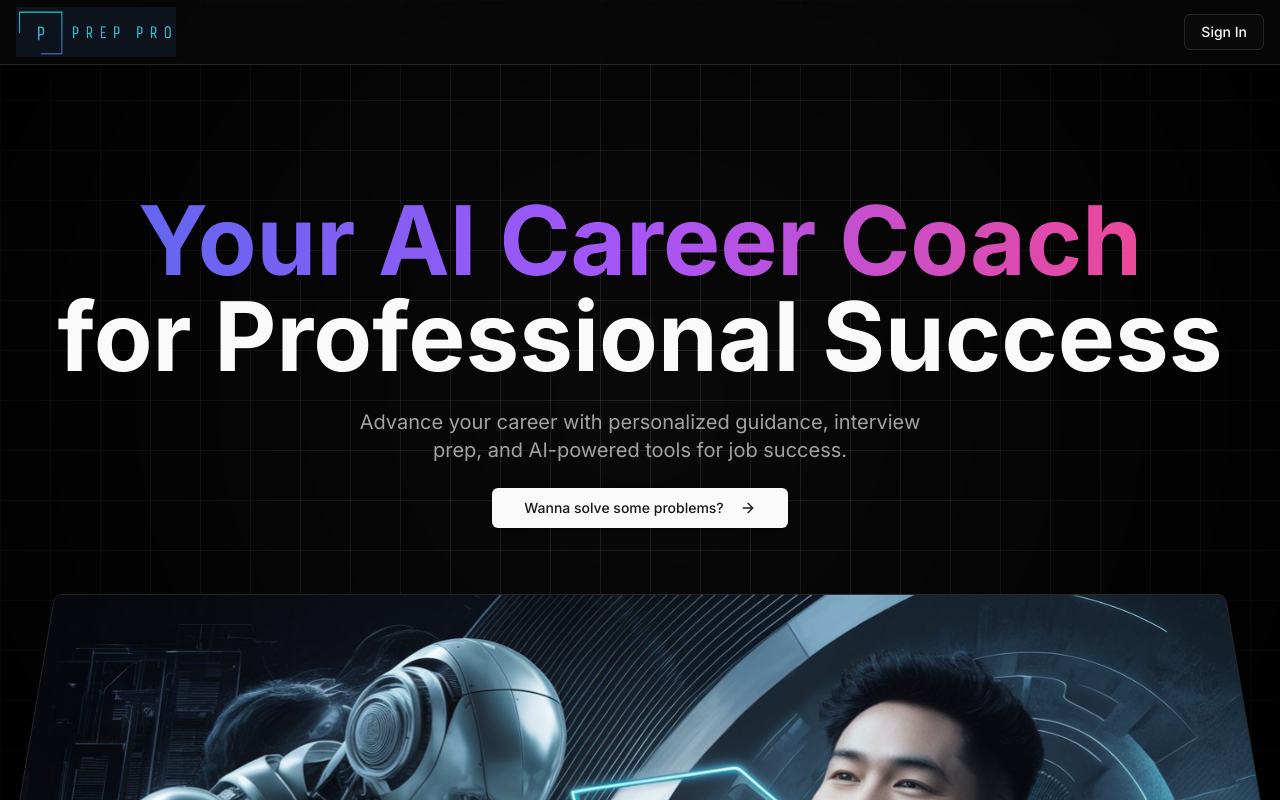
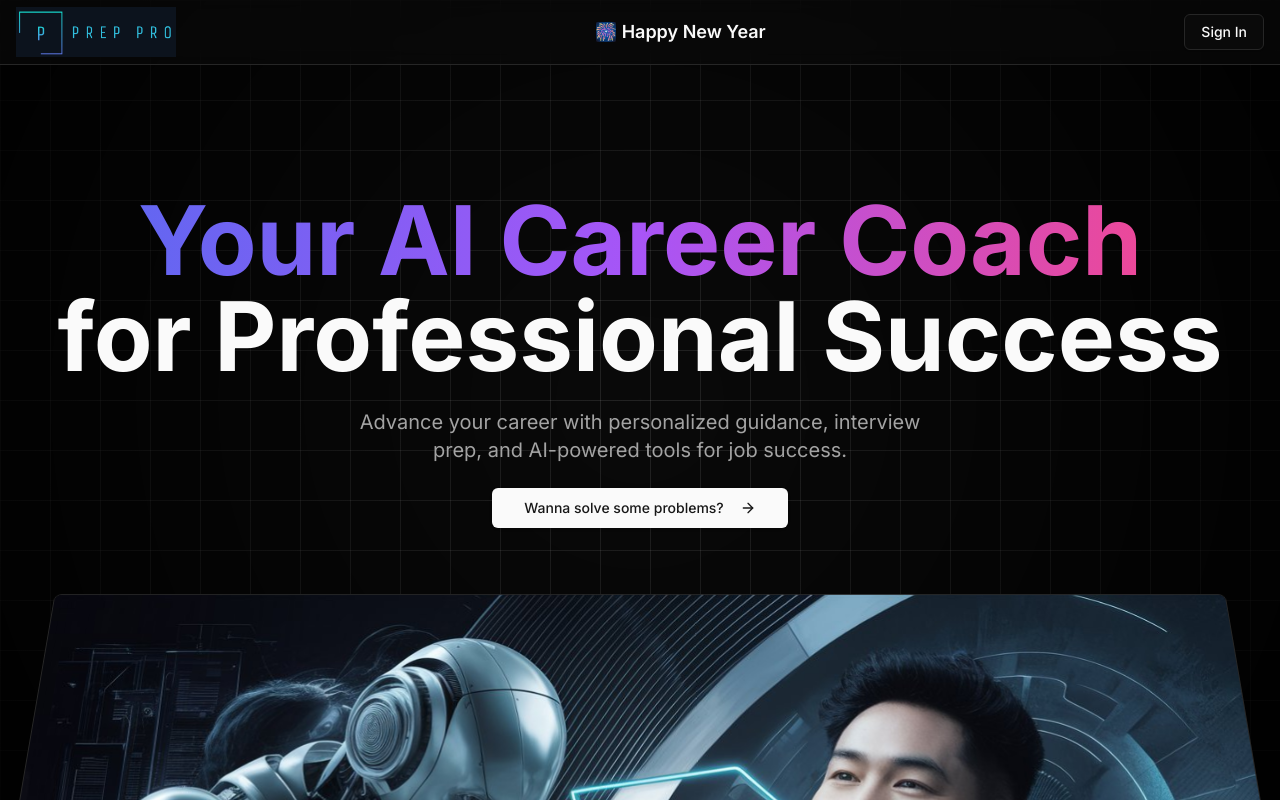
Before and after one commit to shivamrajpoot7070/ai-career-coach, a Next.js app: page / in a window 1280 px wide. Shown: the top 800 px of the page. Built offline with nearby package versions, Linux system fonts and the light colour scheme; no server answers.

Commit message:
hpy new year

```diff
--- /dev/null
+++ b/components/HappyNewYearButton.jsx
@@ -0,0 +1,72 @@
+"use client";
+
+import confetti from "canvas-confetti";
+import { Button } from "@/components/ui/button";
+
+export default function HappyNewYearButton() {
+  const burstCrackers = () => {
+    const duration = 2500;
+    const end = Date.now() + duration;
+
+    const colors = ["#FFD700", "#FF4D6D", "#4D96FF", "#6BCF63", "#FFFFFF"];
+
+    // Side fireworks loop
+    (function frame() {
+      confetti({
+        particleCount: 4,
+        angle: 60,
+        spread: 55,
+        origin: { x: 0 },
+        colors,
+      });
+
+      confetti({
+        particleCount: 4,
+        angle: 120,
+        spread: 55,
+        origin: { x: 1 },
+        colors,
+      });
+
+      if (Date.now() < end) {
+        requestAnimationFrame(frame);
+      }
+    })();
+
+    // Center sparkle rain
+    setTimeout(() => {
+      confetti({
+        particleCount: 120,
+        spread: 180,
+        startVelocity: 30,
+        gravity: 0.9,
+        scalar: 1.1,
+        origin: { x: 0.5, y: 0.3 },
+        colors,
+      });
+    }, 600);
+
+    // Final MEGA blast 💥
+    setTimeout(() => {
+      confetti({
+        particleCount: 250,
+        spread: 360,
+        startVelocity: 45,
+        gravity: 0.8,
+        scalar: 1.3,
+        origin: { x: 0.5, y: 0.45 },
+        colors,
+      });
+    }, 1700);
+  };
+
+  return (
+    <Button
+      variant="ghost"
+      onClick={burstCrackers}
+      className="text-primary font-semibold text-lg hover:scale-105 transition-transform"
+    >
+      🎆 Happy New Year
+    </Button>
+  );
+}
--- a/components/header.jsx
+++ b/components/header.jsx
@@ -19,6 +19,7 @@ import {
 import Image from "next/image";
 import { checkUser } from "@/lib/checkUser";
 import NavActions from "./NavActions";
+import HappyNewYearButton from "./HappyNewYearButton";
 
 export default async function Header() {
 
@@ -37,6 +38,11 @@ export default async function Header() {
             className="w-32 md:w-40 ojbect-contain"
           />
         </Link>
+
+        <p>
+          <HappyNewYearButton />
+        </p>
+
 
         {/* Action Buttons */}
         <div className="flex items-center space-x-2 md:space-x-4">
--- a/package.json
+++ b/package.json
@@ -29,6 +29,7 @@
     "@uiw/react-md-editor": "^4.0.5",
     "@upstash/redis": "^1.36.0",
     "@vercel/analytics": "^1.6.1",
+    "canvas-confetti": "^1.9.4",
     "class-variance-authority": "^0.7.1",
     "clsx": "^2.1.1",
     "date-fns": "^4.1.0",
```
Also changed, not shown: 1 other file (tests, documents, lock files or other folders).
